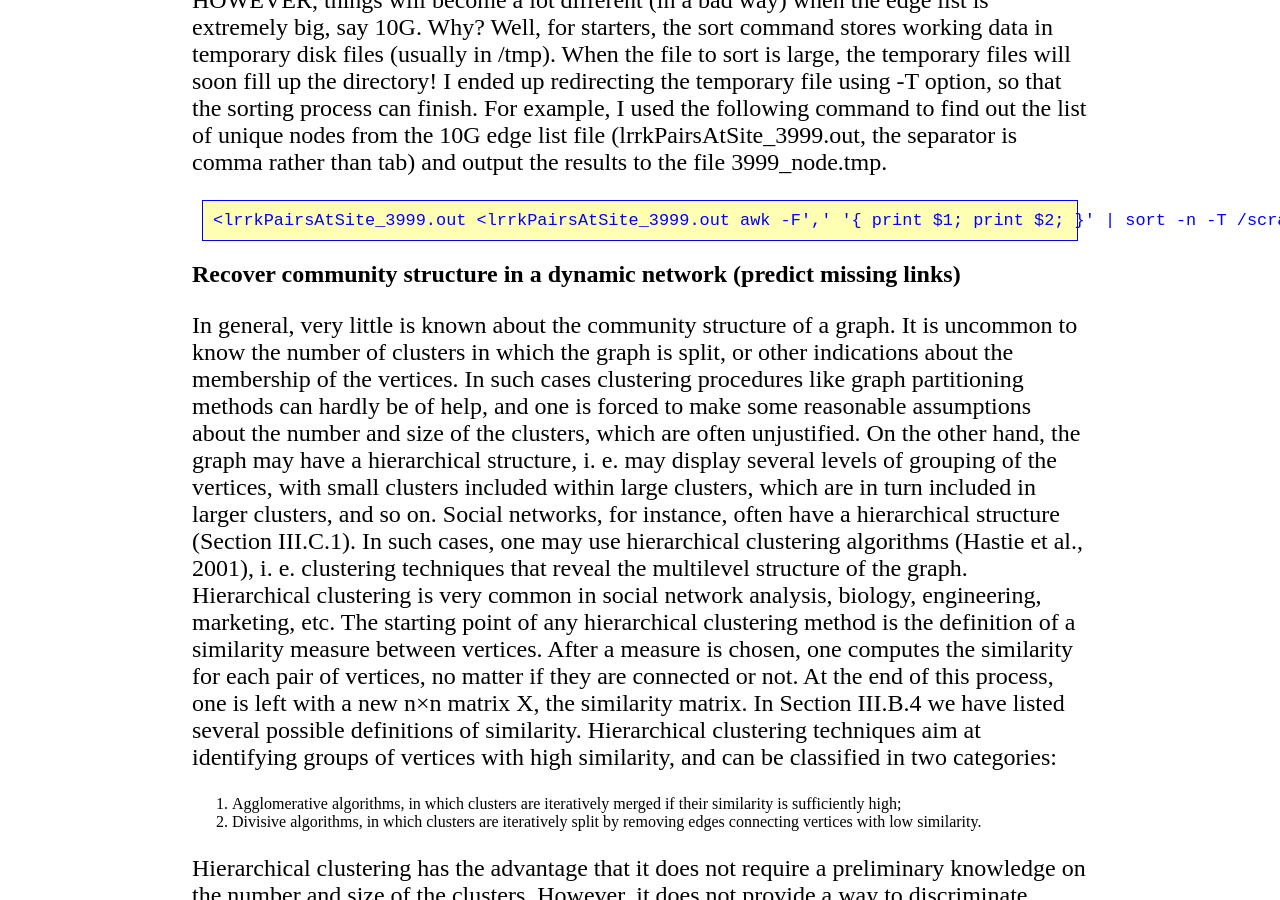
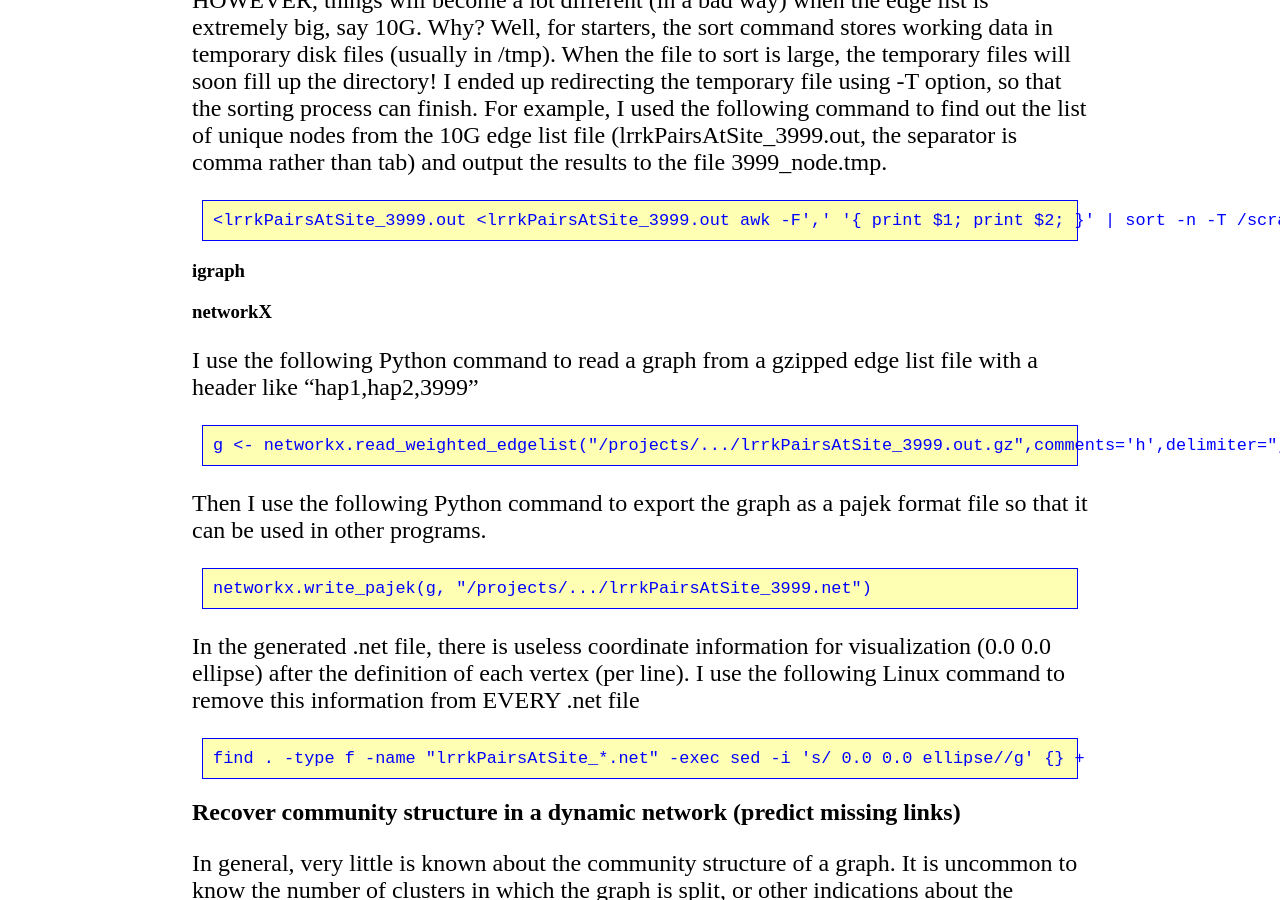
Before and after one commit to lybird300/lybird300.github.io, a Jekyll site: the page built from _posts/2016-03-14-community-structure-network.md, in a window 1280 px wide and 900 px high, scrolled down 929 px. Built offline with Jekyll 4.4.1, drawn with Linux system fonts in a browser that asks for light colours; some of the changed text lies outside the part shown.

Commit message:
Update 2016-03-14-community-structure-network.md

```diff
--- a/_posts/2016-03-14-community-structure-network.md
+++ b/_posts/2016-03-14-community-structure-network.md
@@ -24,7 +24,15 @@ awk 'NR <= 2 { print; next; } NR > 2 { if($3 >= 20) {print}}' network.vna > netw
 </code></pre>
 HOWEVER, things will become a lot different (in a bad way) when the edge list is extremely big, say 10G. Why? Well, for starters, the sort command stores working data in temporary disk files (usually in /tmp). When the file to sort is large, the temporary files will soon fill up the directory! I ended up redirecting the temporary file using -T option, so that the sorting process can finish. For example, I used the following command to find out the list of unique nodes from the 10G edge list file (lrrkPairsAtSite_3999.out, the separator is comma rather than tab) and output the results to the file 3999_node.tmp.
 <pre><code><lrrkPairsAtSite_3999.out <lrrkPairsAtSite_3999.out awk -F',' '{ print $1; print $2; }' | sort -n -T /scratch/linly --buffer-size=500M | uniq > 3999_node.tmp</code></pre>
+<h3>igraph</h3>
 
+<h3>networkX</h3>
+I use the following Python command to read a graph from a gzipped edge list file with a header like "hap1,hap2,3999"
+<pre><code>g <- networkx.read_weighted_edgelist("/projects/.../lrrkPairsAtSite_3999.out.gz",comments='h',delimiter=",", nodetype=str)</code></pre>
+Then I use the following Python command to export the graph as a pajek format file so that it can be used in other programs.
+<pre><code>networkx.write_pajek(g, "/projects/.../lrrkPairsAtSite_3999.net")</code></pre>
+In the generated .net file, there is useless coordinate information for visualization (0.0 0.0 ellipse) after the definition of each vertex (per line). I use the following Linux command to remove this information from EVERY .net file
+<pre><code>find . -type f -name "lrrkPairsAtSite_*.net" -exec sed -i 's/ 0.0 0.0 ellipse//g' {} +</code></pre>
 <h2>Recover community structure in a dynamic network (predict missing links)</h2>
 In general, very little is known about the community
 structure of a graph. It is uncommon to know the number
```
Also changed, not shown: other parts of _posts/2016-03-14-community-structure-network.md (+1 -1 lines).
